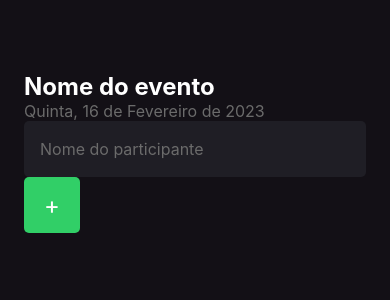
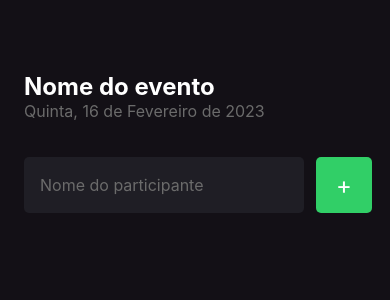
Before and after one commit to SkeBug/imhere, a React Native app: screen / in a window 390 px wide. Shown: the top 300 px of the page. Built offline with nearby package versions, Linux system fonts and the light colour scheme.

Commit message:
style form

```diff
--- a/src/screens/Home/index.tsx
+++ b/src/screens/Home/index.tsx
@@ -17,6 +17,7 @@ export function Home() {
         Quinta, 16 de Fevereiro de 2023
       </Text>
 
+      <View style={styles.form}>
         <TextInput
           style={styles.input}
           placeholder="Nome do participante"
@@ -28,6 +29,7 @@ export function Home() {
             +
           </Text>
         </TouchableOpacity>
+      </View>
 
     </View>
   )
--- a/src/screens/Home/styles.ts
+++ b/src/screens/Home/styles.ts
@@ -20,12 +20,14 @@ export const styles = StyleSheet.create({
     },
 
     input: {
+        flex: 1,
         height: 56,
         backgroundColor: '#1F1E25',
         borderRadius: 5,
         color: '#FFF',
         padding: 16,
-        fontSize: 16
+        fontSize: 16,
+        marginRight: 12
     },
 
     button: {
@@ -40,5 +42,12 @@ export const styles = StyleSheet.create({
     buttonText: {
         color: '#FFF',
         fontSize: 24,
+    },
+
+    form: {
+        width: '100%',
+        flexDirection: "row",
+        marginTop: 36,
+        marginBottom: 42
     }
 })
```
Lines whose indentation alone changed are shown as unchanged.
